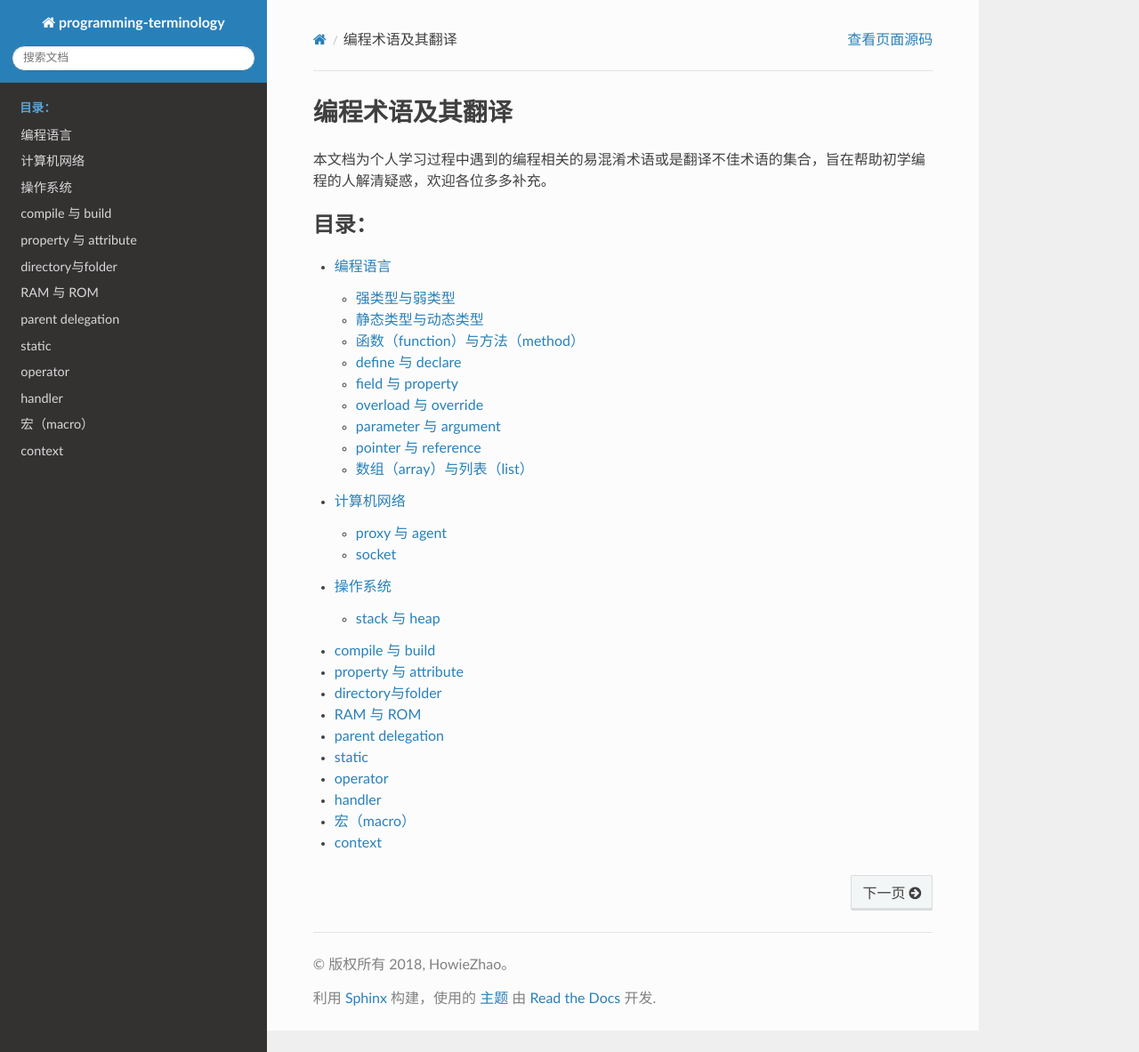
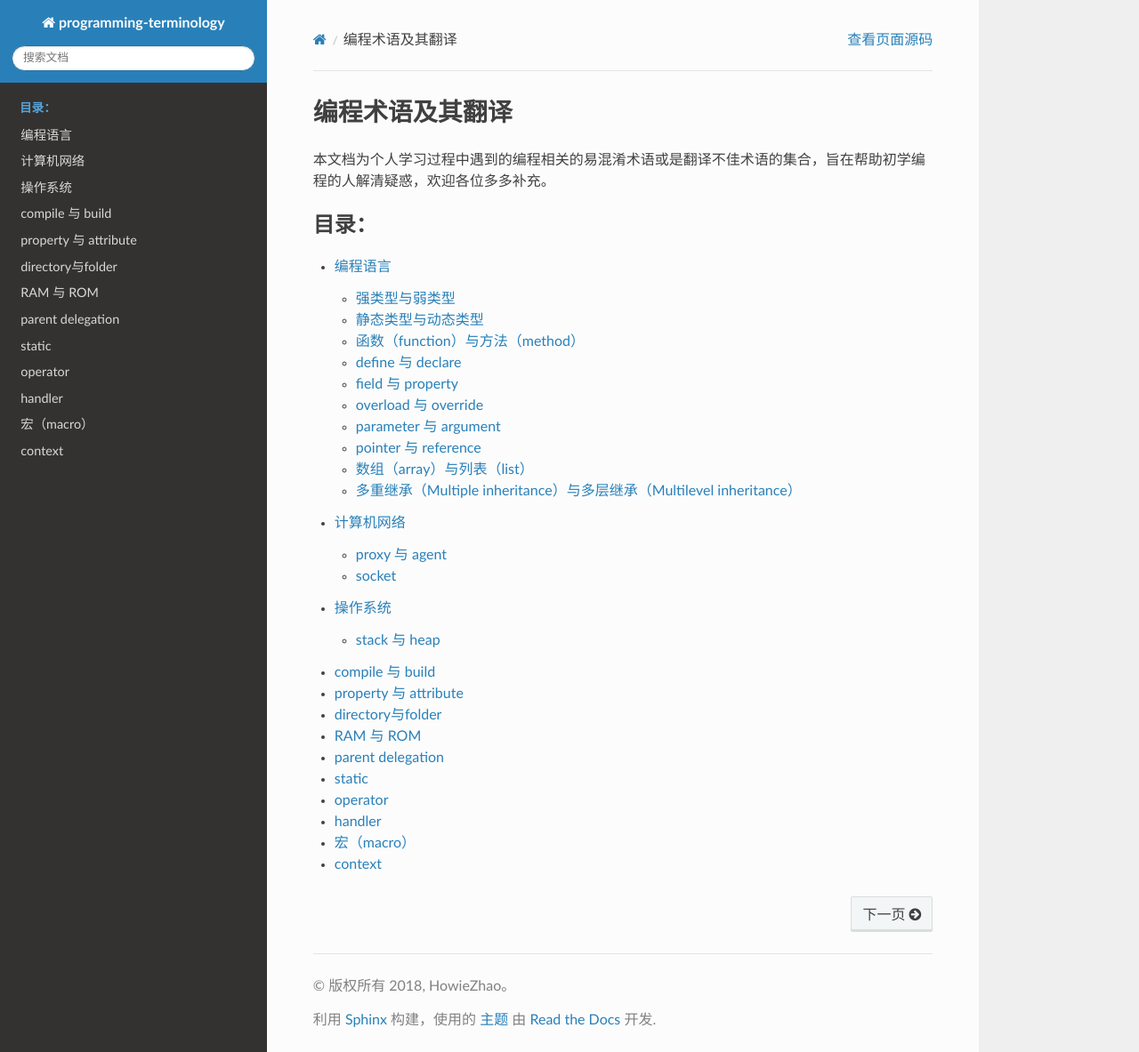
Before and after one commit to howiezhao/programming-terminology, a Sphinx documentation site: the page built from docs/index.rst, in a window 1280 px wide and 1183 px high. Shown: the whole window at 89% size. Built offline with Sphinx 7.4.7 and the Read the Docs theme 2.0.0, drawn with Linux system fonts in a browser that asks for light colours; some of the changed lines change nothing that is shown.

Commit message:
feat: add multiple and multilevel

```diff
--- a/docs/language/index.rst
+++ b/docs/language/index.rst
@@ -16,3 +16,4 @@
    parameter-argument
    pointer-reference
    array-list
+   multiple-multilevel-inheritance
--- /dev/null
+++ b/docs/language/multiple-multilevel-inheritance.rst
@@ -0,0 +1,27 @@
+多重继承（Multiple inheritance）与多层继承（Multilevel inheritance）
+===========================================================================
+
+Multiple inheritance 常被翻译为 **多重继承** 或 **多继承**，Multilevel inheritance 常被翻译为 **多层继承**。
+
+多重继承指一个类同时继承多个类，而多层继承指一个类继承了多个层次。
+
+以 Python 为例来说，多重继承的示例如下::
+
+    class A(B, C):
+        pass
+
+多层继承的示例如下::
+
+    class B(C):
+        pass
+
+    class A(B):
+        pass
+
+.. note::
+    有的文章将 **多重继承** 解释为 **多层继承**，这是有问题的。
+
+    时刻记住，**多重继承** 和 **多继承** 是一个东西。
+
+.. seealso::
+   https://en.wikipedia.org/wiki/Inheritance_(object-oriented_programming)
```
